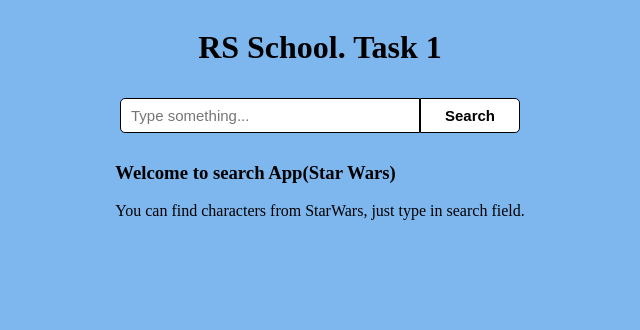
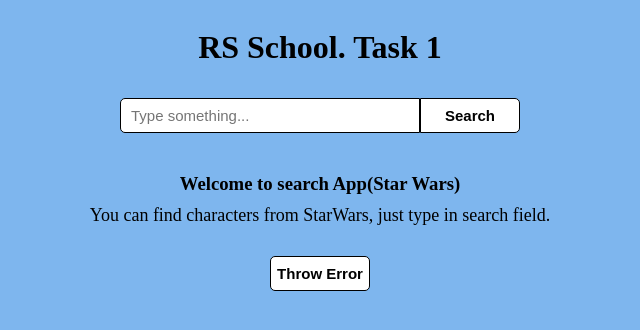
Before and after one commit to EvgenOzr/RS_School_Q3, a React (Vite) app: page / in a window 1280 px wide. Shown: the top 330 px of the page, without its empty margins (320-960 px from the left). Built offline with nearby package versions, Linux system fonts and the light colour scheme.

Commit message:
feat: add message component

```diff
--- a/src/components/App/App.css
+++ b/src/components/App/App.css
@@ -5,3 +5,15 @@
   flex-direction: column;
   align-items: center;
 }
+.triggerButton {
+  margin-top: 20px;
+  cursor: pointer;
+  width: 100px;
+  height: 35px;
+  font-size: 15px;
+  font-weight: 700;
+  background-color: #fff;
+  color: #000;
+  border: 1px solid black;
+  border-radius: 5px;
+}
--- a/src/components/App/App.tsx
+++ b/src/components/App/App.tsx
@@ -6,27 +6,16 @@
 import type { appState, swcharacter } from '../types/types';
 import Row from '../Row/Row';
 import Card from '../Card/Card';
+import MessageField from '../MessageField/MessageField';
 
-class App extends Component<appState> {
+class App extends Component<object, appState> {
   state = {
     data: [],
     loading: false,
+    hasError: false,
     noResults: false,
     itemSelected: null,
     apiBase: 'https://swapi.py4e.com/api/people/?search=',
-  };
-
-  Introdaction = () => {
-    return (
-      <div>
-        <h3>Welcome to search App(Star Wars)</h3>
-        <section>
-          <div>
-            You can find characters from StarWars, just type in search field.
-          </div>
-        </section>
-      </div>
-    );
   };
 
   onUpdateSearch = async (search: string) => {
@@ -52,15 +41,20 @@
     this.setState({ itemSelected: character });
   };
 
+  triggerError = () => {
+    this.setState({ hasError: true });
+  };
+
   render() {
+    if (this.state.hasError) {
+      throw new Error('Это тестовая ошибка из компонента App!');
+    }
     return (
       <>
         <h1 className="header">RS School. Task 1</h1>
         <Search onUpdateSearch={this.onUpdateSearch} />
-        {this.state.data.length === 0 && !this.state.noResults && (
-          <this.Introdaction />
-        )}
-        {this.state.noResults && <div>Nothing found</div>}
+        {this.state.data.length === 0 && !this.state.noResults && <MessageField title={'Welcome to search App(Star Wars)'} text={'You can find characters from StarWars, just type in search field.'} />}
+        {this.state.noResults && <MessageField title={'Sorry'} text={'Nothing found!'}/>}
         {!this.state.loading && this.state.data.length > 0 && (
           <Row
             left={
@@ -75,6 +69,7 @@
           />
         )}
         {this.state.loading && <Spinner />}
+        <button className='triggerButton' onClick={this.triggerError}>Throw Error</button>
       </>
     );
   }
--- a/src/components/CardList/CardList.css
+++ b/src/components/CardList/CardList.css
@@ -1,4 +1,4 @@
-.search_list {
+.card_list {
   display: flex;
   padding: 10px;
   flex-direction: column;
@@ -6,12 +6,12 @@
   background-color: #fff;
   border-radius: 5px;
 }
-.search_list_item {
+.card_list_item {
   padding: 5px;
   font-size: 20px;
   cursor: pointer;
   border-radius: 5px;
 }
-.search_list_item:hover {
+.card_list_item:hover {
   background-color: #e77474;
 }
--- a/src/components/CardList/CardList.tsx
+++ b/src/components/CardList/CardList.tsx
@@ -5,12 +5,12 @@
 class CardList extends Component<cardListProps> {
   render() {
     return (
-      <div className="search_list">
+      <div className="card_list">
         {this.props.data &&
           this.props.data.map((item, idx) => {
             return (
               <div
-                className={`search_list_item`}
+                className={`card_list_item`}
                 key={idx}
                 onClick={() => this.props.onItemSelected(item)}
               >
--- /dev/null
+++ b/src/components/MessageField/MessageField.css
@@ -0,0 +1,12 @@
+.message_field {
+    display: flex;
+    flex-direction: column;
+    align-items: center;
+    margin-top: 20px;
+}
+.message_title {
+    margin: 10px 0 10px 0;
+}
+.message_text {
+    font-size: 18px;
+}
--- /dev/null
+++ b/src/components/MessageField/MessageField.tsx
@@ -0,0 +1,16 @@
+import { Component } from 'react';
+import type { messageProps } from '../types/types';
+import './MessageField.css';
+
+class MessageField extends Component<messageProps> {
+    render() {
+        return (
+            <div className='message_field'>
+                <h3 className="message_title">{this.props.title}</h3>
+                <div className="message_text">{this.props.text}</div>
+            </div>
+        );
+    }
+}
+
+export default MessageField;
--- a/src/components/Search/Search.tsx
+++ b/src/components/Search/Search.tsx
@@ -13,6 +13,7 @@
       this.setState({
         search: saveSearch,
       });
+      this.props.onUpdateSearch(this.state.search)
     }
   }
 
--- a/src/components/Spinner/Spinner.tsx
+++ b/src/components/Spinner/Spinner.tsx
@@ -1,4 +1,4 @@
-import { Component, type ReactNode } from 'react';
+import { Component } from 'react';
 import './Spinner.css';
 
 class Spinner extends Component {
--- a/src/components/types/types.ts
+++ b/src/components/types/types.ts
@@ -17,6 +17,7 @@
 export interface appState {
   data: swcharacter[];
   itemSelected: swcharacter | null;
+  hasError: boolean;
   noResults: boolean;
   loading: boolean;
   apiBase: string;
@@ -35,5 +36,9 @@
 export interface cardProps {
   card: swcharacter;
 }
+export interface messageProps {
+  title: string;
+  text: string;
+}
 
 export type { searchProps, cardListProps };
```
Also changed, not shown: 1 other file (tests, documents, lock files or other folders).
